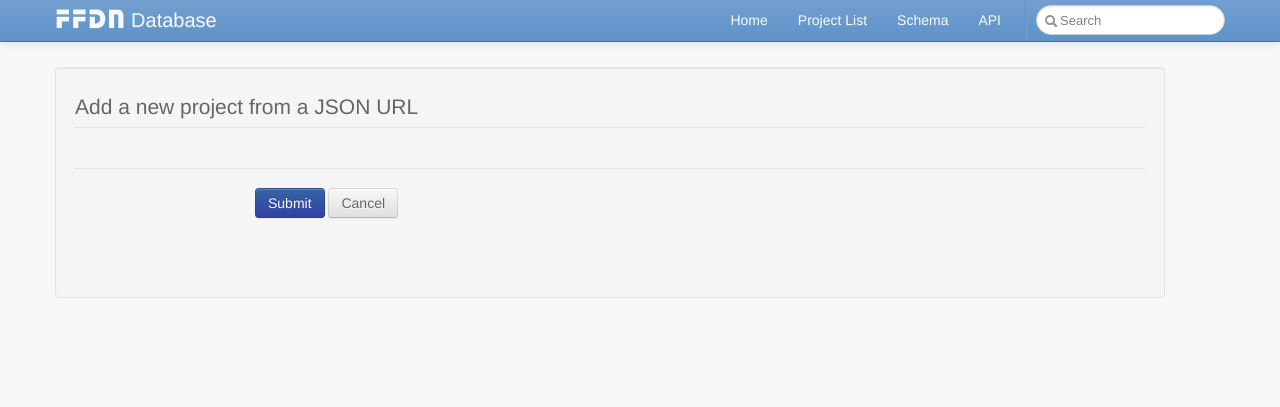
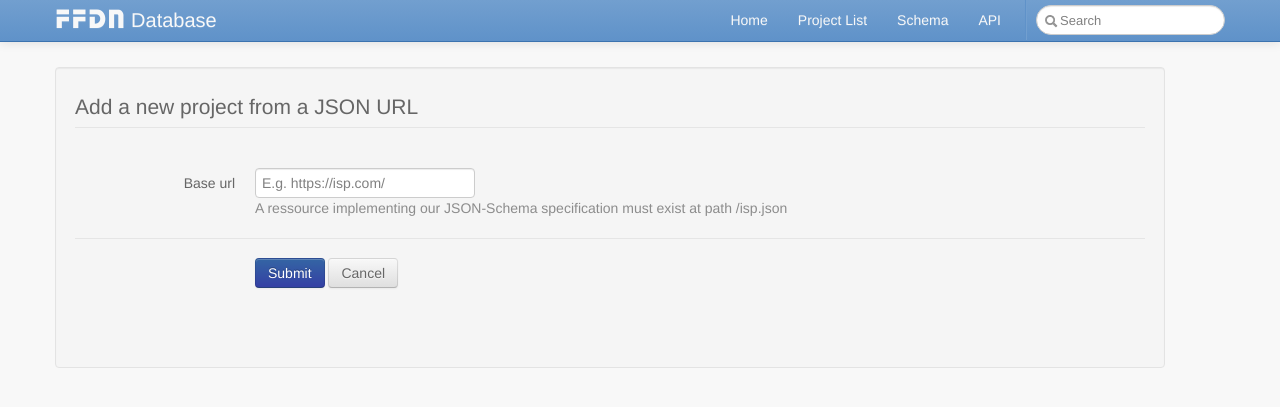
Before and after one commit to Psycojoker/ffdn-db, a Flask app: page /create/json-url in a window 1280 px wide. Shown: the top 407 px of the page. Run offline with Flask 2, Linux system fonts and the light colour scheme; parts of the project's set-up code (start-up, migrations or seed data) failed here and were passed over; some libraries are stand-ins or nearby versions.

Commit message:
Form to add a project by JSON URL

```diff
--- a/ffdnispdb/forms.py
+++ b/ffdnispdb/forms.py
@@ -1,5 +1,6 @@
 from functools import partial
 import itertools
+import urlparse
 from flask.ext.wtf import Form
 from wtforms import Form as InsecureForm
 from wtforms import (TextField, DateField, DecimalField, IntegerField, SelectField,
@@ -183,5 +184,25 @@ class ProjectForm(Form):
         return cls(obj=obj)
 
 
+class URLField(TextField):
+    def _value(self):
+        return urlparse.urlunsplit(self.data) if self.data is not None else ''
+
+    def process_formdata(self, valuelist):
+        if valuelist:
+            try:
+                self.data = urlparse.urlsplit(valuelist[0])
+            except:
+                self.data = None
+                raise ValidationError(_(u'Invalid URL'))
+
 class ProjectJSONForm(Form):
-    url = TextField(_(u'link url'), validators=[Optional(), URL(require_tld=True)])
+    url = URLField(_(u'base url'), description=['E.g. https://isp.com/', 'A ressource implementing our '+\
+                                                'JSON-Schema specification must exist at path /isp.json'])
+
+    def validate_url(self, field):
+        if not field.data.netloc:
+            raise ValidationError(_(u'Invalid URL'))
+
+        if field.data.scheme not in ('http', 'https'):
+            raise ValidationError(_(u'Invalid URL (must be HTTP(s))'))
--- a/ffdnispdb/templates/project_json_form.html
+++ b/ffdnispdb/templates/project_json_form.html
@@ -1,11 +1,13 @@
 {% extends "layout.html" %}
+{% import "form_macros.html" as fm %}
 {% block container %}
 <div class="row">
   <div class="span11 well">
-    <form action="{{ url_for('create_project_form') }}" method="post" class="form-horizontal">
+    <form method="post" class="form-horizontal">
       {{ form.csrf_token }}
       <fieldset>
         <legend>{{ _("Add a new project from a JSON URL") }}</legend>
+        {{ fm.render_field(form.url) }}
         <div class="form-actions">
           <input type="submit" class="btn btn-primary" value="{{ _("Submit") }}" />
           <input type="reset" class="btn" value="{{ _("Cancel") }}" />
--- a/ffdnispdb/views.py
+++ b/ffdnispdb/views.py
@@ -4,6 +4,7 @@ from flask import request, g, redirect, url_for, abort, \
     render_template, flash, jsonify
 from flask.ext.babel import gettext as _
 from datetime import date, time, timedelta, datetime
+from urlparse import urlunsplit
 import locale
 locale.setlocale(locale.LC_ALL, '')
 import string
@@ -75,6 +76,10 @@ def create_project_form():
 def create_project_json():
     form = forms.ProjectJSONForm()
     if form.validate_on_submit():
+        u=list(form.url.data)
+        u[2]='/isp.json' # new path
+        url=urlunsplit(u)
+
         isp=ISP()
         db.session.add(isp)
         db.session.commit()
```
